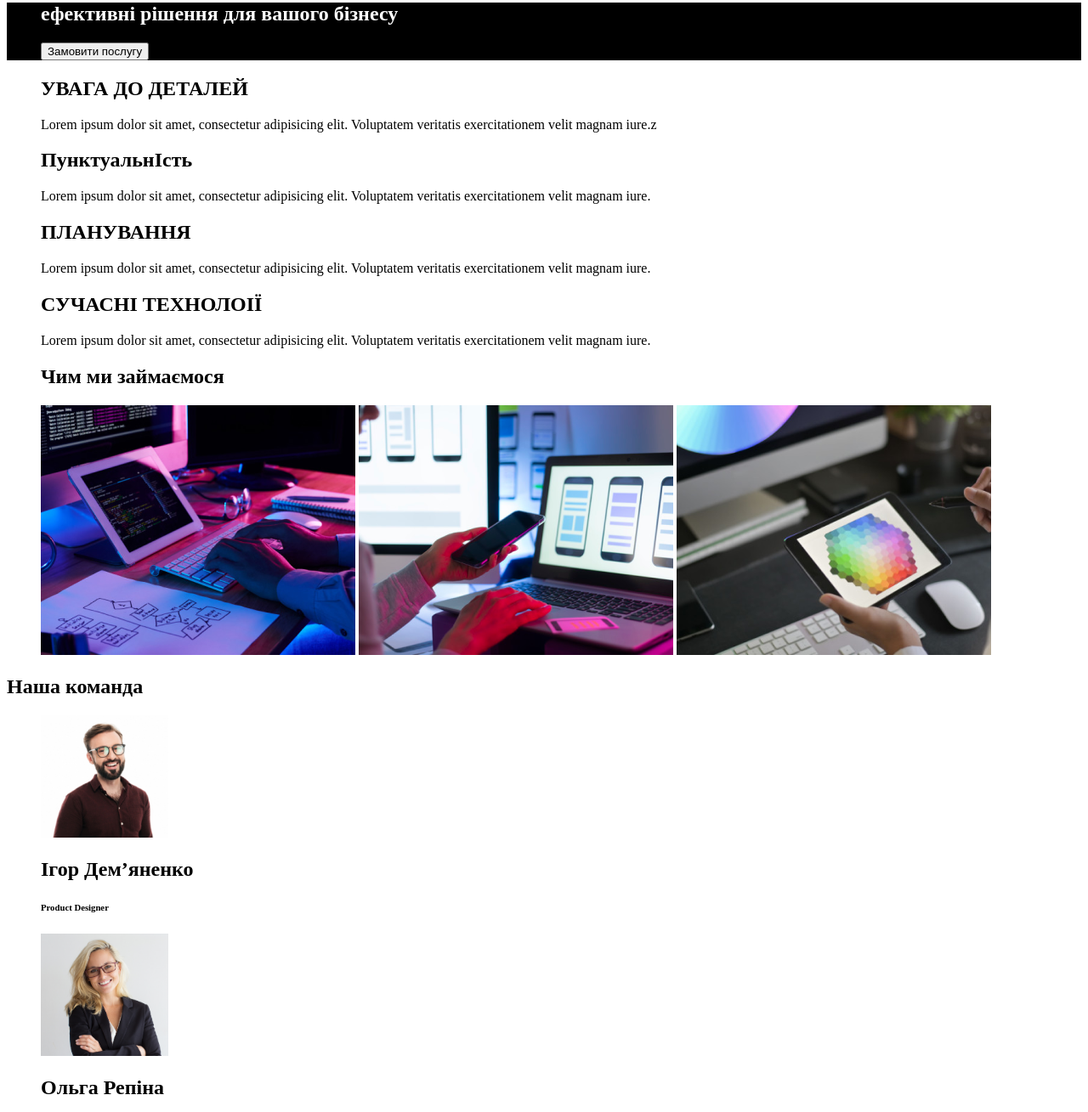
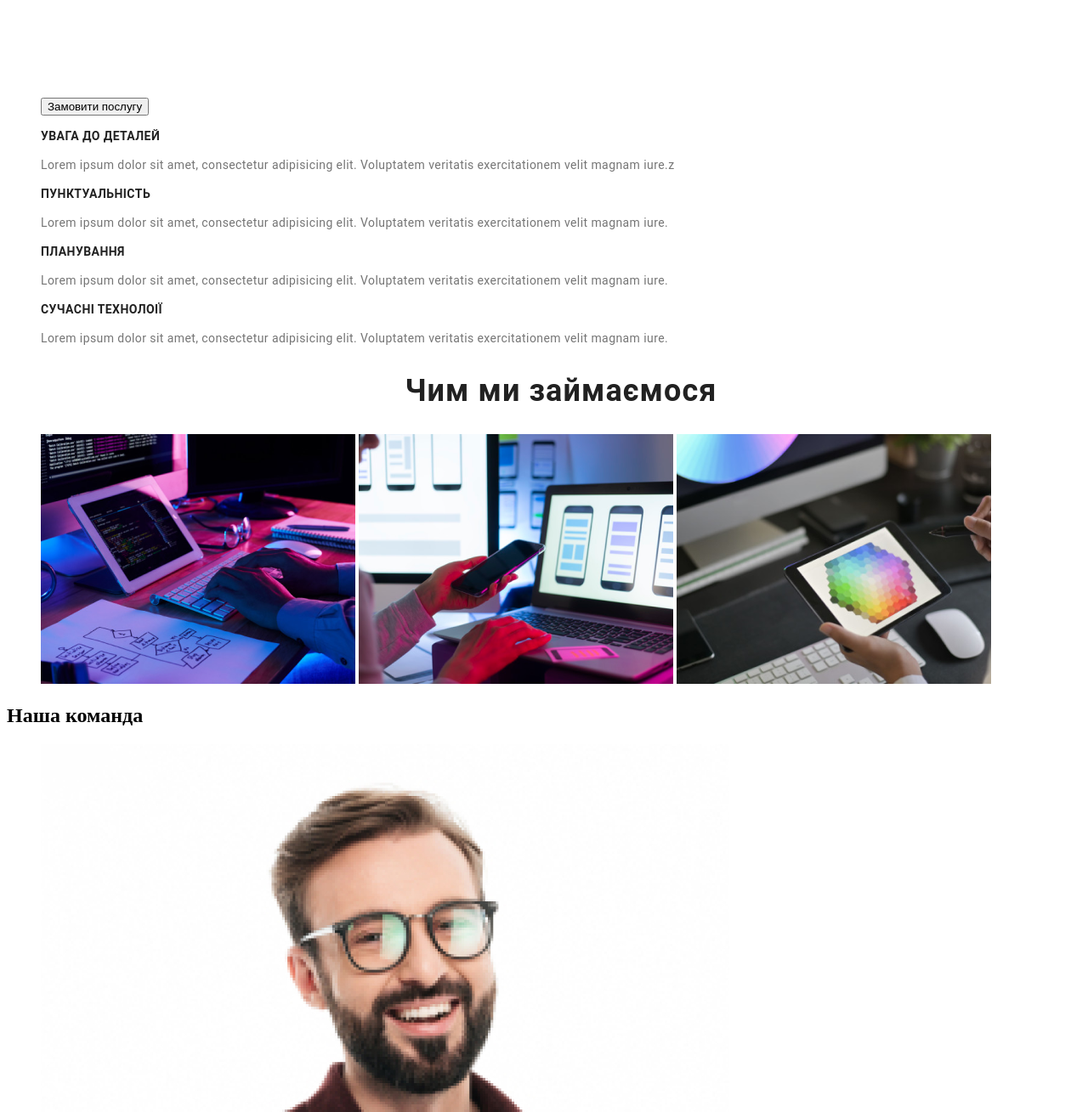
Before and after one commit to Andriy0815/DZ, a plain HTML site: page src/index.html in a window 1280 px wide. Shown: the part 191-1500 px from the top of the page at 85% size. Drawn offline with Linux system fonts and the light colour scheme.

Commit message:
Andriy dz

```diff
--- a/src/css/style.css
+++ b/src/css/style.css
@@ -15,8 +15,96 @@ h1 {
     color: rgb(255, 255, 255);
 }
 .black{
-    background-color: black;
+    color: #2F303A;
 }
-.black > .block {
-    color: blue;
+a >h4 {
+    font-family: 'Roboto';
+    font-style: normal;
+    font-weight: 500;
+    font-size: 14px;
+    line-height: 16px;
+    letter-spacing: 0.02em;
+
+    color: #212121;
 }
+h1 {
+    font-family: 'Roboto';
+    font-style: normal;
+    font-weight: 900;
+    font-size: 44px;
+    line-height: 60px;
+    /* or 136% */
+
+    text-align: center;
+    letter-spacing: 0.06em;
+    text-transform: uppercase;
+
+    color: #FFFFFF;
+}
+.style{
+    font-family: 'Roboto';
+    font-style: normal;
+    font-weight: 700;
+    font-size: 14px;
+    line-height: 16px;
+    letter-spacing: 0.03em;
+    text-transform: uppercase;
+
+    color: #212121;
+}
+.text {
+    font-family: 'Roboto';
+font-style: normal;
+font-weight: 400;
+font-size: 14px;
+line-height: 24px;
+/* or 171% */
+
+letter-spacing: 0.03em;
+
+color: #757575;
+
+}
+.iten {
+    font-family: 'Roboto';
+font-style: normal;
+font-weight: 700;
+font-size: 36px;
+line-height: 42px;
+text-align: center;
+letter-spacing: 0.03em;
+
+color: #212121;
+}
+.hello {
+    font-family: 'Roboto';
+font-style: normal;
+font-weight: 500;
+font-size: 16px;
+line-height: 19px;
+/* identical to box height */
+
+text-align: center;
+letter-spacing: 0.03em;
+
+color: #212121;
+
+
+}
+h6 {
+    font-family: 'Roboto';
+font-style: normal;
+font-weight: 400;
+font-size: 16px;
+line-height: 19px;
+/* identical to box height */
+
+text-align: center;
+letter-spacing: 0.03em;
+
+color: #757575;
+}
+.fonts {
+   transform: none;
+   transition: all
+}
--- a/src/index.html
+++ b/src/index.html
@@ -25,32 +25,32 @@
             <ul>
                 <li>
                     <h1>ефективні рішення для вашого бізнесу</h1>
-                    <button class="pop">Замовити послугу</button>
+                    <button class="block">Замовити послугу</button>
                 </li>
             </ul>
         </section>
         <section>
             <ul>
                 <li>
-                    <h2>УВАГА ДО ДЕТАЛЕЙ</h2>
-                    <p>Lorem ipsum dolor sit amet, consectetur adipisicing elit. Voluptatem veritatis exercitationem velit magnam iure.z</p>
+                    <h2 class="style">УВАГА ДО ДЕТАЛЕЙ</h2>
+                    <p class="text">Lorem ipsum dolor sit amet, consectetur adipisicing elit. Voluptatem veritatis exercitationem velit magnam iure.z</p>
                 </li>
                 <li>
-                    <h2 class="style" >ПунктуальнІсть</h2>
+                    <h2 class="style">ПунктуальнІсть</h2>
                     <p class="text">Lorem ipsum dolor sit amet, consectetur adipisicing elit. Voluptatem veritatis exercitationem velit magnam iure.</p>
                 </li>
-                <li><h2>ПЛАНУВАННЯ</h2>
-                    <p>Lorem ipsum dolor sit amet, consectetur adipisicing elit. Voluptatem veritatis exercitationem velit magnam iure.</p>
+                <li><h2 class="style">ПЛАНУВАННЯ</h2>
+                    <p class="text">Lorem ipsum dolor sit amet, consectetur adipisicing elit. Voluptatem veritatis exercitationem velit magnam iure.</p>
                 </li>
                 <li>
-                    <h2>СУЧАСНІ ТЕХНОЛОІЇ</h2>
-                    <p>Lorem ipsum dolor sit amet, consectetur adipisicing elit. Voluptatem veritatis exercitationem velit magnam iure.</p>
+                    <h2 class="style">СУЧАСНІ ТЕХНОЛОІЇ</h2>
+                    <p class="text">Lorem ipsum dolor sit amet, consectetur adipisicing elit. Voluptatem veritatis exercitationem velit magnam iure.</p>
                 </li>
                 <li>
-                    <h2>Чим ми займаємося</h2>
-                    <img src="./img/web1.png" alt="web1">
-                    <img src="./img/web2.png" alt="web2">
-                    <img src="./img/web3.png" alt="web3">
+                    <h2 class="iten">Чим ми займаємося</h2>
+                    <img class="fonts" src="./img/web1.png" alt="web1">
+                    <img class="fonts" src="./img/web2.png" alt="web2">
+                    <img class="fonts" src="./img/web3.png" alt="web3">
                 </li>
             </ul>
         </section>
@@ -58,23 +58,23 @@
         <section>
             <ul>
                 <li>
-                   <img width="150px" src="./img/Ігор_Дем’яненко.jpg" alt="Ігор_Дем’яненко">
-                   <h2>Ігор Дем’яненко</h2>
+                   <img width: 270px; height: 260px; src="./img/Ігор_Дем’яненко.jpg" alt="Ігор_Дем’яненко">
+                   <h2 class="hello ">Ігор Дем’яненко</h2>
                    <h6>Product Designer</h6>
                 </li>
                 <li>
-                    <img width="150px" src="./img/Ольга_Репіна.png" alt="Ольга_Репіна">
-                    <h2>Ольга Репіна</h2>
+                    <img width: 270px; height: 260px; src="./img/Ольга_Репіна.png" alt="Ольга_Репіна">
+                    <h2 class="hello ">Ольга Репіна</h2>
                     <h6>Frontend Developer</h6>
                 </li>
                 <li>
-                    <img width="150px" src="./img/Микола_Тарасов.jpg" alt="Микола_Тарасов">
-                    <h2>Микола Тарасов</h2>
+                    <img width: 270px; height: 260px; src="./img/Микола_Тарасов.jpg" alt="Микола_Тарасов">
+                    <h2 class="hello ">Микола Тарасов</h2>
                     <h6>Marketing</h6>
                 </li>
                 <li>
-                    <img  width="150px" src="./img/Михайло_Єрмаков.jpg" alt="Михайло_Єрмаков">
-                    <h2>Михайло Єрмаков</h2>
+                    <img width: 270px; height: 260px; src="./img/Михайло_Єрмаков.jpg" alt="Михайло_Єрмаков">
+                    <h2 class="hello ">Михайло Єрмаков</h2>
                     <h6>UI Designer</h6>
                 </li>
             </ul>
```
